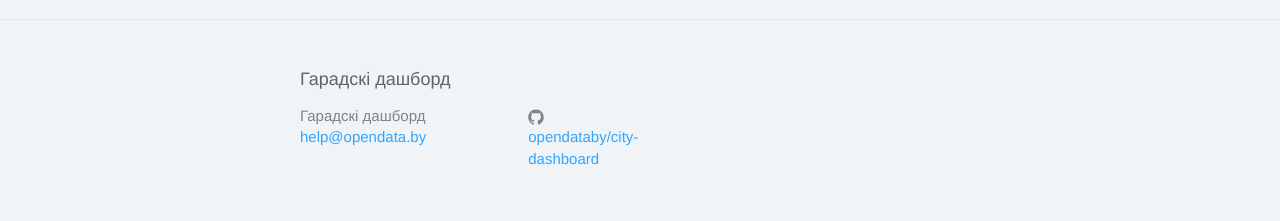
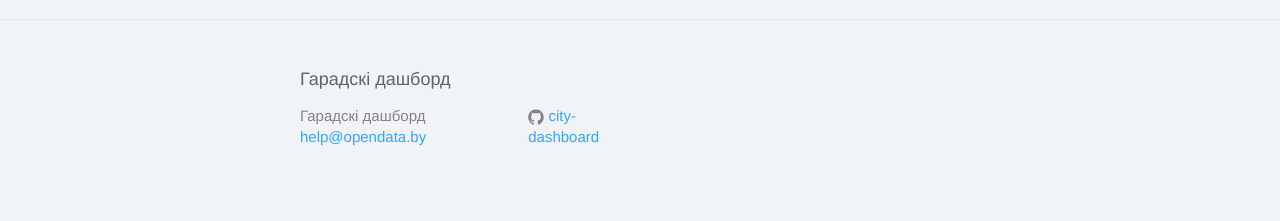
Before and after one commit to opendataby/city-dashboard, a Jekyll site: the page built from index.html, in a window 1280 px wide. Shown: the part 1303-1524 px from the top of the page. Built offline with Jekyll 4.4.1, drawn with Linux system fonts in a browser that asks for light colours.

Commit message:
Fix link to source code repository
Current website links to https://github.com/opendataby and it
should be https://github.com/opendataby/city-dashboard

All variables defined in `_config.yml` are available as
`site.[variable]` including own custom vars, see
https://jekyllrb.com/docs/variables/#site-variables

```diff
--- a/_config.yml
+++ b/_config.yml
@@ -22,7 +22,6 @@
 baseurl: "" # the subpath of your site, e.g. /blog
 url: "city.opendata.by" # the base hostname & protocol for your site
 #twitter_username: jekyllrb
-github_username:  opendataby
 
 collections:
   indicators:
@@ -31,3 +30,8 @@
 # Build settings
 markdown: kramdown
 # theme: minima
+
+
+# --- custom variables for city dashboard project ----------------------------
+
+source_repo: "https://github.com/opendataby/city-dashboard"
--- a/_includes/footer.html
+++ b/_includes/footer.html
@@ -22,11 +22,9 @@
 
       <div class="footer-col footer-col-2">
         <ul class="social-media-list">
-          {% if site.github_username %}
           <li>
-            {% include icon-github.html username=site.github_username %}
+            {% include icon-github.html repo=site.source_repo %}
           </li>
-          {% endif %}
 
           {% if site.twitter_username %}
           <li>
--- a/_includes/icon-github.html
+++ b/_includes/icon-github.html
@@ -1 +1 @@
-<a href="https://github.com/{{ include.username }}"><span class="icon icon--github">{% include icon-github.svg %}</span><span class="username">{{ include.username }}/city-dashboard</span></a>
+<a href="{{ include.repo }}"><span class="icon icon--github">{% include icon-github.svg %}</span><span>{{ include.repo | split: "/" | last }}</span></a>
```
